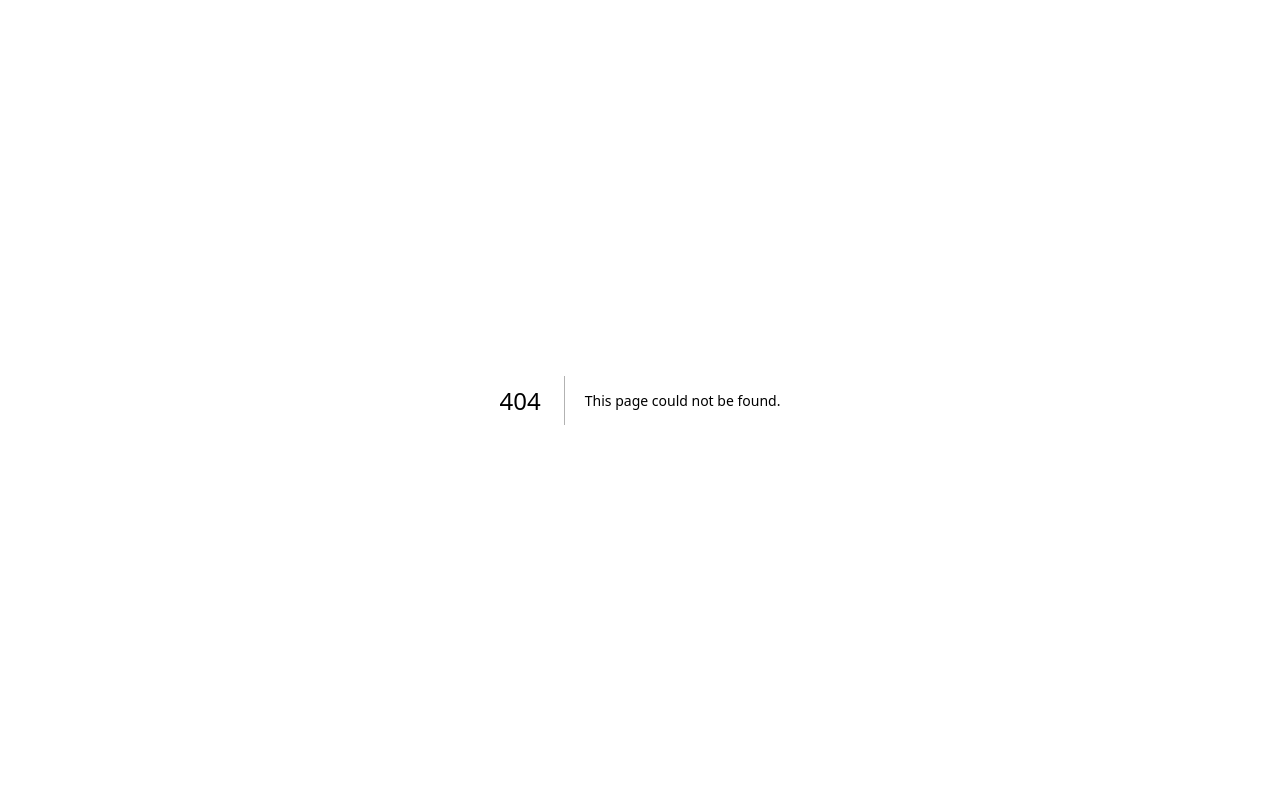
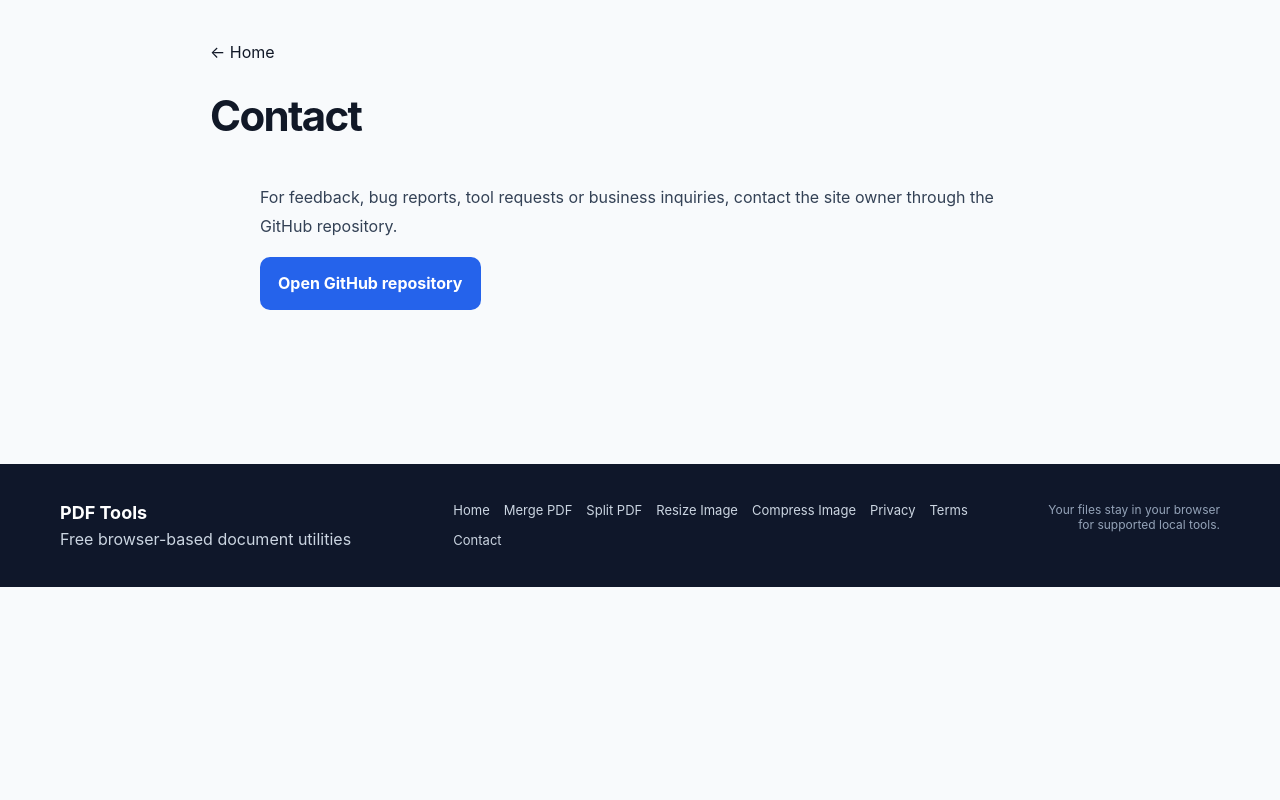
Before and after one commit to yiminggod1/pdf-tools, a Next.js app: page /pdf-tools/contact in a window 1280 px wide. Before the commit this address had no page. Shown: the top 800 px of the page. Built offline with nearby package versions, Linux system fonts and the light colour scheme.

Commit message:
Add trust pages and SEO routes

```diff
--- /dev/null
+++ b/app/contact/page.tsx
@@ -0,0 +1 @@
+export const metadata={title:"Contact",description:"Contact PDF Tools."};export default function Page(){return <main className="toolpage"><a href="/">← Home</a><h1>Contact</h1><section className="content"><p>For feedback, bug reports, tool requests or business inquiries, contact the site owner through the GitHub repository.</p><p><a className="btn" href="https://github.com/yiminggod1/pdf-tools" target="_blank" rel="noreferrer">Open GitHub repository</a></p></section></main>}
```
